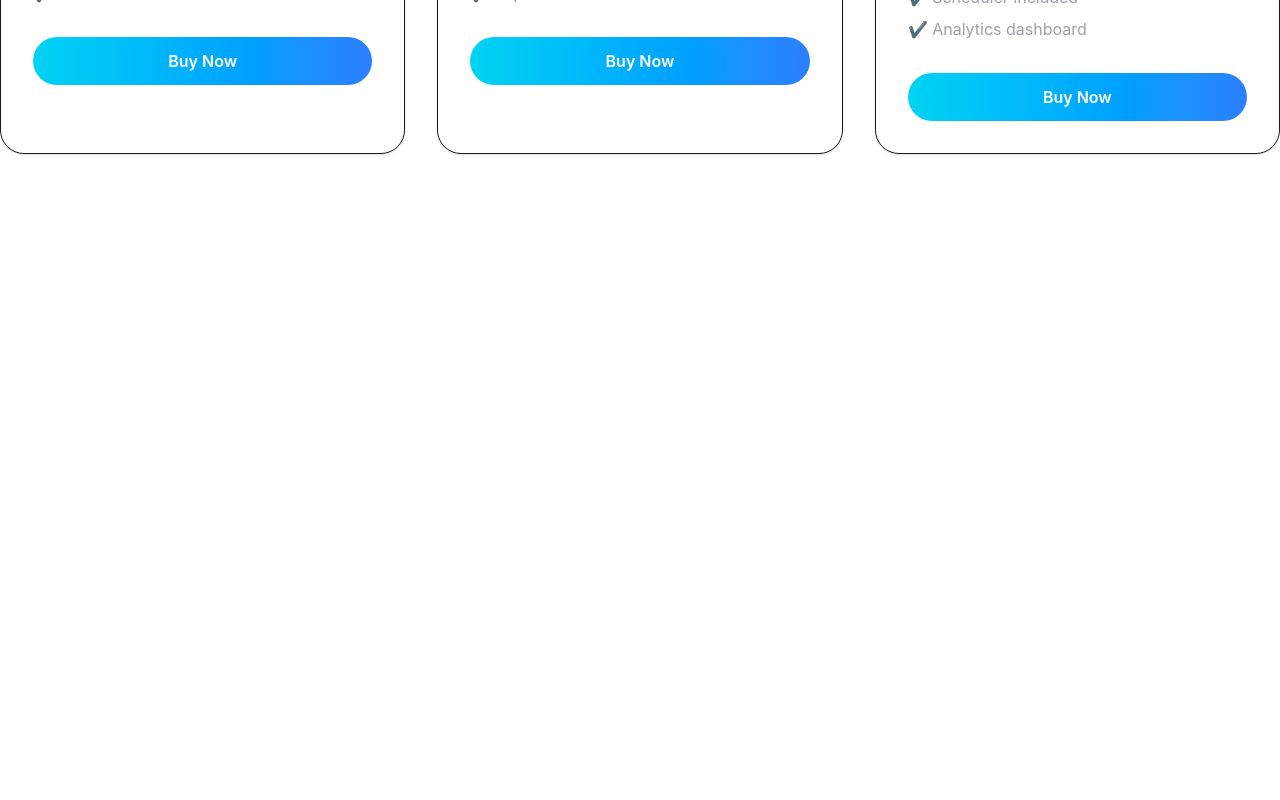
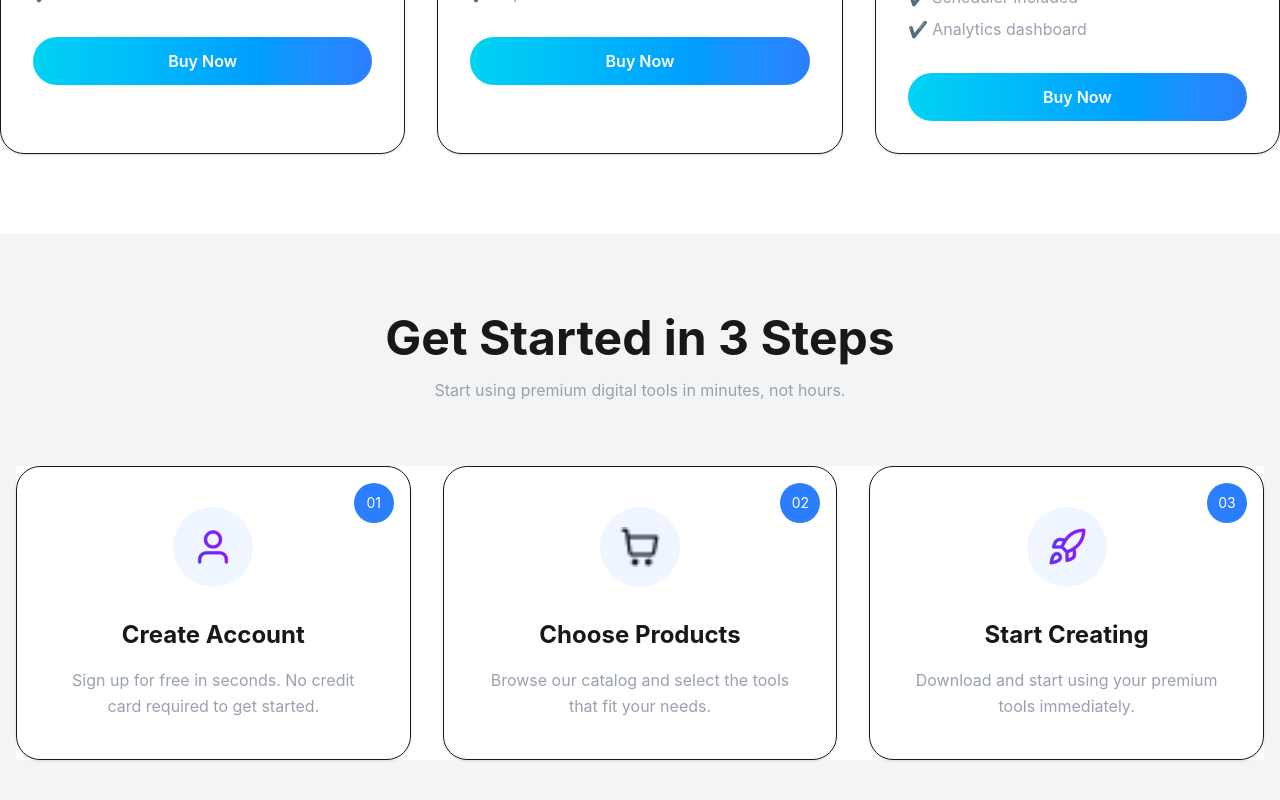
Before and after one commit to Rukshanaafrin/DigiTools-Platform, a React (Vite) app: page / in a window 1280 px wide. Shown: the part 2253-3053 px from the top of the page. Before the commit the page ends 2487 px from the top, so only its background shows below. Built offline with nearby package versions, Linux system fonts and the light colour scheme.

Commit message:
added to steps section

```diff
--- a/src/App.jsx
+++ b/src/App.jsx
@@ -24,6 +24,7 @@
 import Banner from "./component/Banner";
 import Stats from "./component/Stats";
 import Products from "./component/Products";
+import Steps from "./component/Steps";
 
 function App() {
   const [cart, setCart] = useState([]);
@@ -41,6 +42,7 @@
         showCartPage={showCartPage}
         setShowCartPage={setShowCartPage}
       />
+      <Steps/>
     </>
   );
 }
--- a/src/component/Products.jsx
+++ b/src/component/Products.jsx
@@ -40,7 +40,7 @@
             onClick={() => setShowCartPage(false)}
             className={`px-8 py-3 rounded-full ${
               !showCartPage
-                ? "bg-gradient-to-r from-cyan-400 to-blue-500 text-white"
+                ? "bg-gradient-to-r from-blue-400 to-blue-500 text-white"
                 : "bg-gray-100"
             }`}
           >
--- a/src/component/Steps.jsx
+++ b/src/component/Steps.jsx
@@ -0,0 +1,73 @@
+import userImg from "../assets/user.png";
+import cartImg from "../assets/products/shopping-cart.png";
+import rocketImg from "../assets/rocket.png";
+
+const stepsData = [
+  {
+    id: "01",
+    image: userImg,
+    title: "Create Account",
+    subtitle:
+      "Sign up for free in seconds. No credit card required to get started.",
+  },
+  {
+    id: "02",
+    image: cartImg,
+    title: "Choose Products",
+    subtitle:
+      "Browse our catalog and select the tools that fit your needs.",
+  },
+  {
+    id: "03",
+    image: rocketImg,
+    title: "Start Creating",
+    subtitle:
+      "Download and start using your premium tools immediately.",
+  },
+];
+
+const Steps = () => {
+  return (
+    <section className="py-20 max-w-7xl mx-auto px-4 bg-gray-100">
+      <div className="text-center mb-16">
+        <h2 className="text-5xl font-bold mb-4">
+          Get Started in 3 Steps
+        </h2>
+        <p className="text-gray-400">
+          Start using premium digital tools in minutes, not hours.
+        </p>
+      </div>
+
+      <div className="grid md:grid-cols-3 gap-8 bg-white">
+        {stepsData.map((step) => (
+          <div
+            key={step.id}
+            className="relative border rounded-3xl p-10 text-center shadow-sm"
+          >
+            <span className="absolute top-4 right-4 bg-blue-500 text-white text-sm w-10 h-10 rounded-full flex items-center justify-center">
+              {step.id}
+            </span>
+
+            <div className="w-20 h-20 mx-auto rounded-full bg-blue-50 flex items-center justify-center mb-8">
+              <img
+                src={step.image}
+                alt={step.title}
+                className="w-10 h-10 object-contain"
+              />
+            </div>
+
+            <h3 className="text-2xl font-bold mb-4">
+              {step.title}
+            </h3>
+
+            <p className="text-gray-400 leading-relaxed">
+              {step.subtitle}
+            </p>
+          </div>
+        ))}
+      </div>
+    </section>
+  );
+};
+
+export default Steps;
```
